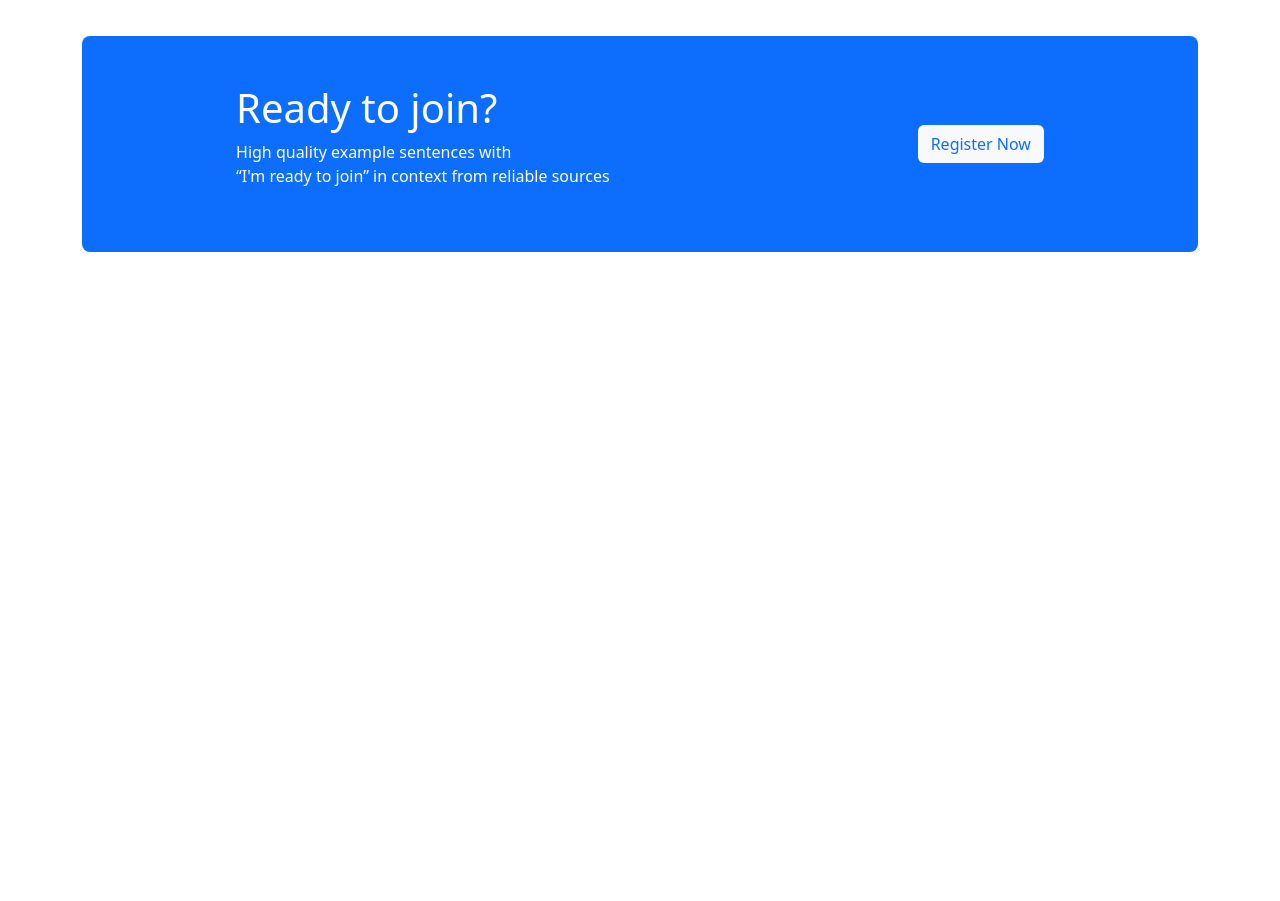
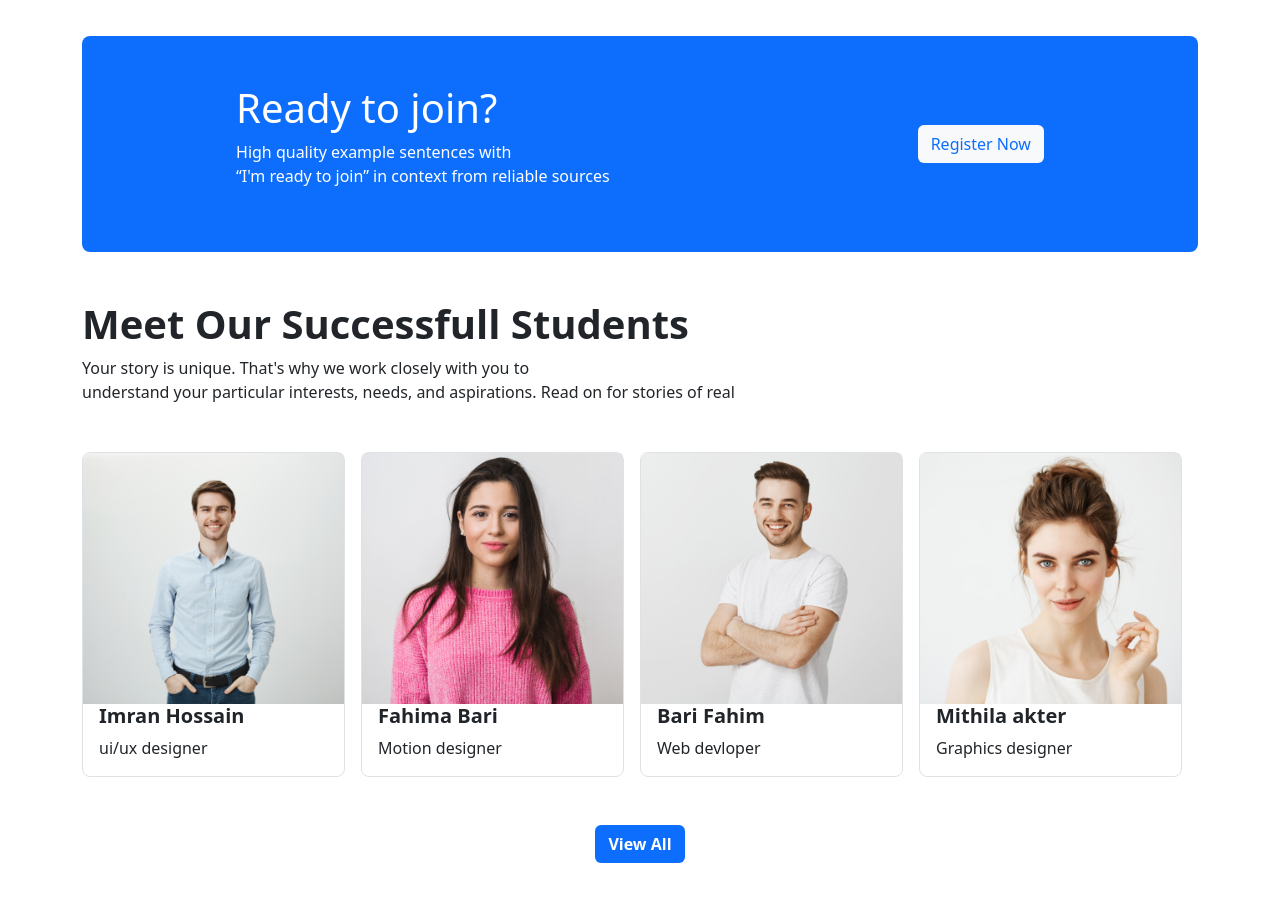
Before and after one commit to barifahim007/Assignment-3, a plain HTML site: page index.html in a window 1280 px wide. Shown: the part 2649-3550 px from the top of the page. Before the commit the page ends 2949 px from the top, so only its background shows below. Drawn offline with nearby package versions, Linux system fonts and the light colour scheme.

Commit message:
course students

```diff
--- a/index.html
+++ b/index.html
@@ -246,7 +246,45 @@
                 </div>
             </div>
         </div>
+        <!-- course students -->
+        <div>
+            <div>
+                <h1 class="fw-bold"> Meet Our Successfull Students</h1>
+                <p>Your story is unique. That's why we work closely with you to <br> understand your particular
+                    interests,
+                    needs,
+                    and
+                    aspirations. Read on for stories of real</p>
+            </div>
 
+            <div class="d-flex my-5 ">
+                <div class="w-100 border rounded-3 me-3">
+                    <img class="img-fluid" src="images/student/student-1.png" alt="">
+                    <h5 class="fw-bold ms-3">Imran Hossain</h5>
+                    <p class="ms-3"> ui/ux designer</p>
+                </div>
+                <div class="w-100 border rounded-3 me-3">
+                    <img class="img-fluid" src="images/student/student-2.png" alt="">
+                    <h5 class="fw-bold ms-3">Fahima Bari</h5>
+                    <p class="ms-3"> Motion designer</p>
+                </div>
+
+                <div class="w-100 border rounded-3 me-3">
+                    <img class="img-fluid" src="images/student/student-3.png" alt="">
+                    <h5 class="fw-bold ms-3"> Bari Fahim </h5>
+                    <p class="ms-3">Web devloper</p>
+                </div>
+                <div class="w-100 border rounded-3 me-3">
+                    <img class="img-fluid" src="images/student/student-4.png" alt="">
+                    <h5 class="fw-bold ms-3">Mithila akter</h5>
+                    <p class="ms-3">Graphics designer</p>
+                </div>
+            </div>
+            <div class="d-flex justify-content-center my-5">
+                <button class="btn bg-primary text-white fw-bold"> View All</button>
+            </div>
+
+        </div>
     </div>
 
 
```
